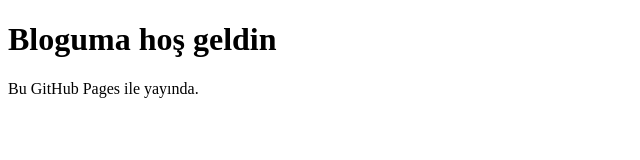
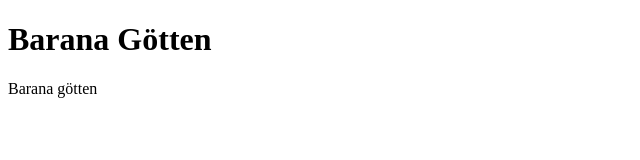
Before and after one commit to entelferidun34/entelferidun34.github.io, a plain HTML site: page index.html in a window 1280 px wide. Shown: the whole page, without its empty margins (0-640 px from the left). Drawn offline with Linux system fonts and the light colour scheme.

Commit message:
Update title and content in index.html

```diff
--- a/index.html
+++ b/index.html
@@ -2,10 +2,10 @@
 <html lang="tr">
 <head>
   <meta charset="UTF-8">
-  <title>Blogum</title>
+  <title>Barana Götten</title>
 </head>
 <body>
-  <h1>Bloguma hoş geldin</h1>
-  <p>Bu GitHub Pages ile yayında.</p>
+  <h1>Barana Götten</h1>
+  <p>Barana götten</p>
 </body>
 </html>
```
